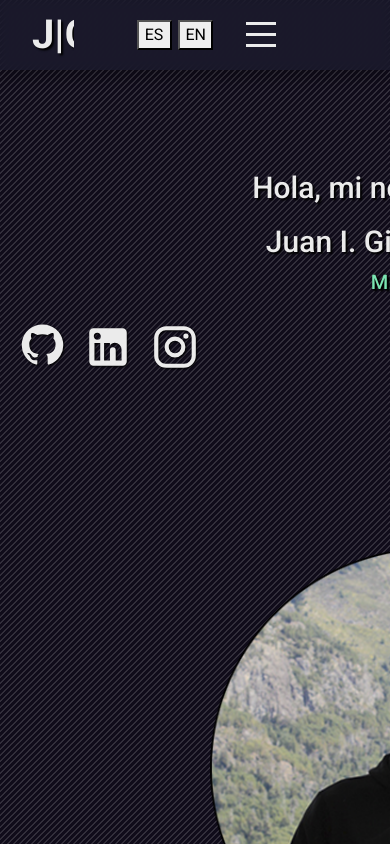
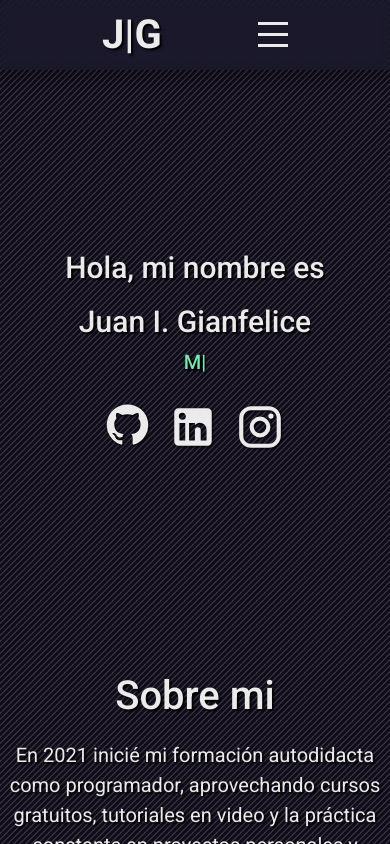
Before and after one commit to JuaniGianfelice/portfolio, a React (Create React App) app: page / in a window 390 px wide. Built offline with nearby package versions, Linux system fonts and the light colour scheme.

Commit message:
mobile version update

```diff
--- a/src/components/contact/contact.scss
+++ b/src/components/contact/contact.scss
@@ -4,6 +4,9 @@
   margin: 100px;
   color: $textColor;
   text-shadow: $txtShadow;
+  @include mobile {
+    margin: 100px 15px;
+  }
 
   h1 {
     margin: 40px;
--- a/src/components/home/home.scss
+++ b/src/components/home/home.scss
@@ -12,8 +12,6 @@
 
   @include mobile {
     display: block;
-    align-items: center;
-    width: 100vh;
   }
 
 
@@ -29,9 +27,8 @@
 
 
       @include mobile {
-        padding-left: 20px;
-        padding-top: 70px;
         align-items: center;
+        padding: 150px 50px;
       }
 
       h1 {
@@ -80,6 +77,11 @@
         display: flex;
         flex-direction: column;
         margin-top: 15px;
+
+        @include mobile {
+          align-items: center;
+          padding: 0 50px;
+        }
 
 
 
@@ -157,6 +159,10 @@
     flex: 1;
     display: flex;
 
+    @include mobile {
+      display: none;
+    }
+
     img {
       width: 70%;
       margin: auto;
@@ -171,7 +177,9 @@
 
   @include mobile {
     align-items: center;
-    padding-left: 20px;
+    text-align: center;
+    margin: 50px 0px;
+
   }
 
   h1 {
@@ -189,6 +197,7 @@
 
     @include mobile {
       font-size: 20px;
+      padding-right: 0;
       margin-bottom: 15px;
     }
   }
@@ -211,7 +220,7 @@
 
     @include mobile {
       width: 70%;
-      height: 30px;
+
     }
 
 
--- a/src/components/menu/Menu.jsx
+++ b/src/components/menu/Menu.jsx
@@ -6,20 +6,21 @@ export default function Menu({ menuOpen, setMenuOpen }) {
     return (
         <div className={'menu ' + (menuOpen && 'active')}>
             <ul>
-                <li onClick={() => setMenuOpen(false)}>
-                    <a href="#home">{t("menu.home")}</a>
+                <li className='buttons'>
+                    <button onClick={() => i18n.changeLanguage("es")}>ES</button>
+                    <button onClick={() => i18n.changeLanguage("en")}>EN</button>
                 </li>
                 <li onClick={() => setMenuOpen(false)}>
-                    <a href="#about">{t("menu.about")}</a>
+                    <a href="/home">{t("menu.home")}</a>
                 </li>
                 <li onClick={() => setMenuOpen(false)}>
-                    <a href="#skills">{t("menu.skills")}</a>
+                    <a href="/skills">{t("menu.skills")}</a>
                 </li>
                 <li onClick={() => setMenuOpen(false)}>
-                    <a href="#works">{t("menu.works")}</a>
+                    <a href="/works">{t("menu.works")}</a>
                 </li>
                 <li onClick={() => setMenuOpen(false)}>
-                    <a href="#contact">{t("menu.contact")}</a>
+                    <a href="/contact">{t("menu.contact")}</a>
                 </li>
             </ul>
         </div>
--- a/src/components/menu/menu.scss
+++ b/src/components/menu/menu.scss
@@ -1,21 +1,22 @@
 @import '../../global.scss';
 
 .menu{
-    width: 300px;
+    width: 100vw;
     height: 100vh;
-    background-color: #1b1a2ea9;
+    background-color: $bgColor;
     position: fixed;
     top: 0;
-    right: -300px;
     z-index: 2;
     display: flex;
     flex-direction: column;
     align-items: center;
     justify-content: center;
-    transition: all 1s ease;
+    text-align: center;
+    display: none;
+
 
     &.active{
-        right: 0;
+        display: flex;
     }
 
     ul{
@@ -29,14 +30,17 @@
 
         li{
             margin-bottom: 20px;
+
             a{
                 font-size: inherit;
                 color: inherit;
                 text-decoration: none;
             }
 
-            &:hover{
-                font-weight: 500;
+            button {
+                font-size: 20px;
+                margin: 0 3px;
+
             }
         }
     }
--- a/src/components/skills/skills.scss
+++ b/src/components/skills/skills.scss
@@ -9,6 +9,12 @@
     text-align: center;
     color: $textColor;
     text-shadow: $txtShadow;
+
+    @include mobile {
+      align-items: center;
+      text-align: center;
+      margin: 50px 0px;
+    }
   }
 
   .col {
--- a/src/components/topbar/Topbar.jsx
+++ b/src/components/topbar/Topbar.jsx
@@ -13,13 +13,15 @@ export default function Topbar({ menuOpen, setMenuOpen }) {
                 <div className="left">
                     <a href="/" className='logo'>J|G</a>
                 </div>
-                <div className="right">
+                <div className='center'>
                     <div className="itemContainer">
                         <a href="/"><HomeIcon className='icon'/> {t("menu.home")}</a>
                         <a href="/skills"><CodeIcon className='icon'/> {t("menu.skills")}</a>
                         <a href="/works"><WorkIcon className='icon'/> {t("menu.works")}</a>
                         <a href="/contact"><MailIcon className='icon'/> {t("menu.contact")}</a>
                     </div>
+                </div>
+                <div className="right">
                     <div className='language'>
                         <button onClick={() => i18n.changeLanguage("es")}>ES</button>
                         <button onClick={() => i18n.changeLanguage("en")}>EN</button>
--- a/src/components/topbar/topbar.scss
+++ b/src/components/topbar/topbar.scss
@@ -18,12 +18,9 @@
         display: flex;
         align-items: center;
         justify-content: space-between;
+        margin: 0 70px;
 
         .left {
-            display: flex;
-            align-items: center;
-            flex: 1;
-
             .logo {
                 font-size: 40px;
                 font-weight: 700;
@@ -31,18 +28,15 @@
                 color: inherit;
                 margin-right: 40px;
             }
-
         }
 
-        .right {
+        .center {
             display: flex;
-            align-items: center;
-            flex: 3;
 
             .itemContainer {
                 display: flex;
                 align-items: center;
-                flex: 3;
+
 
                 @include mobile {
                     display: none;
@@ -50,20 +44,26 @@
 
                 a {
                     font-weight: 500;
-                    font-size: 20px;
-                    margin-left: 20px;
+                    font-size: 25px;
+                    margin-left: 25px;
                     text-decoration: none;
                     color: $textColor;
 
                     .icon {
-                        font-size: 20px;
+                        font-size: 25px;
                     }
                 }
             }
 
+
+        }
+
+        .right {
             .language {
-                margin-left: 20px;
-                flex: 1;
+
+                @include mobile {
+                    display: none;
+                }
 
                 button {
                     width: 35px;
@@ -73,11 +73,15 @@
 
             .options {
                 height: 25px;
-                display: flex;
+                display: none;
                 flex-direction: column;
                 justify-content: space-between;
                 cursor: pointer;
-                flex: 1;
+                float: right;
+
+                @include mobile {
+                    display: flex;
+                }
 
                 span {
                     width: 30px;
--- a/src/components/works/works.scss
+++ b/src/components/works/works.scss
@@ -2,6 +2,10 @@
 
 .works {
   margin: 100px;
+
+  @include mobile {
+    margin: 100px 10px;
+  }
 
   h1 {
     margin: 40px;
```
